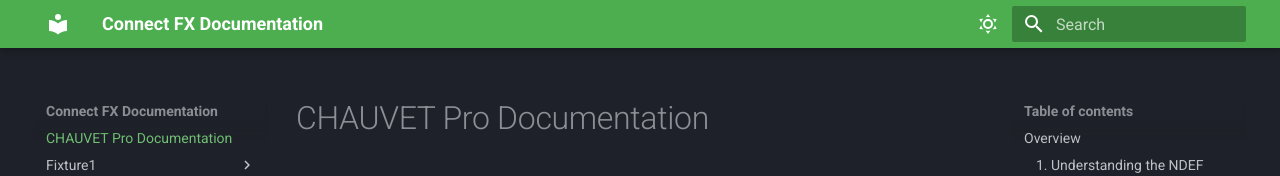
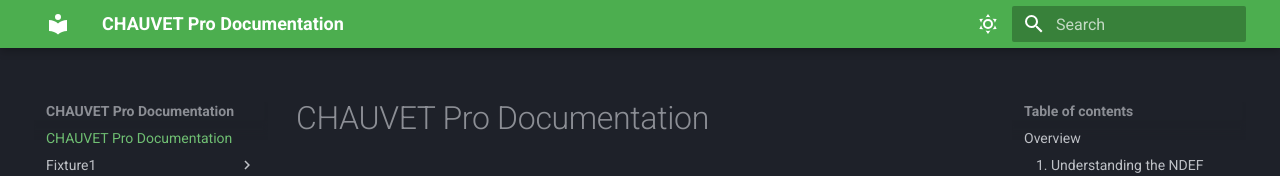
Before and after one commit to dgooch5200/docs-test, an MkDocs documentation site: the page built from docs/index.md, in a window 1280 px wide. Shown: the top 176 px of the page. Built offline with MkDocs 1.6.1 and Material for MkDocs 9.7.7, drawn with Linux system fonts in a browser that asks for light colours; a script that is not in the unit is left out; comment, search, counter and statistics services are not loaded.

Commit message:
moved file

```diff
--- a/mkdocs.yml
+++ b/mkdocs.yml
@@ -1,5 +1,5 @@
-site_name: Connect FX Documentation
-site_url: https://sitename.example
+site_name: CHAUVET Pro Documentation
+site_url: http://www.Chauvetlighting.com
 
 theme:
   name: material
```
